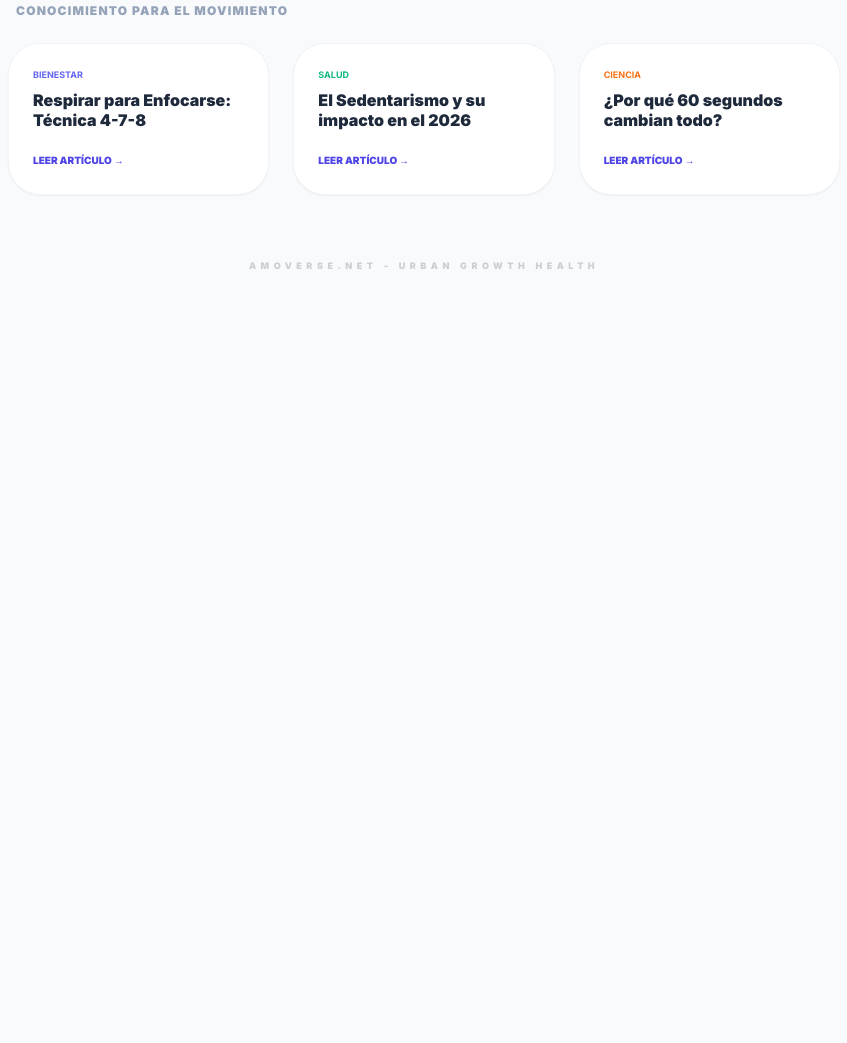
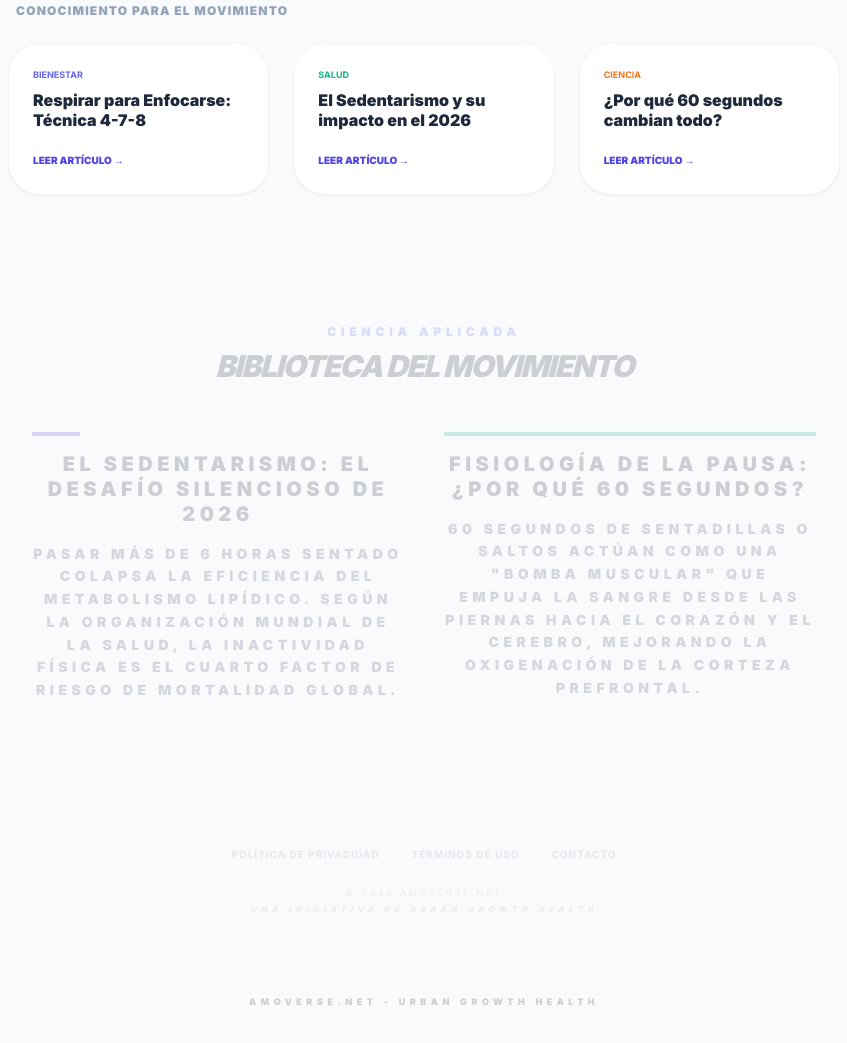
Before and after one commit to juanelcatl-web/a-moverse, a plain HTML site: page index.html in a window 1280 px wide. Shown: the part 1043-2086 px from the top of the page, without its empty margins (216-1063 px from the left). Before the commit the page ends 1427 px from the top, so only its background shows below. Drawn offline with nearby package versions, Linux system fonts and the light colour scheme.

Commit message:
Update index.html

```diff
--- a/index.html
+++ b/index.html
@@ -122,6 +122,44 @@
         </section>
 
         <footer class="text-center pb-20 opacity-20 text-[9px] font-black uppercase tracking-[0.5em]">
+          <section id="biblioteca" class="max-w-4xl mx-auto p-6 space-y-12 border-t border-slate-100 pt-16">
+        <div class="text-center space-y-2">
+            <h2 class="text-xs font-black uppercase tracking-[0.4em] text-indigo-500">Ciencia Aplicada</h2>
+            <p class="text-3xl font-black italic uppercase tracking-tighter">Biblioteca del Movimiento</p>
+        </div>
+
+        <div class="grid grid-cols-1 md:grid-cols-2 gap-10">
+            <article class="space-y-4">
+                <div class="h-1 bg-indigo-600 w-12"></div>
+                <h3 class="text-xl font-black uppercase leading-tight">El Sedentarismo: El Desafío Silencioso de 2026</h3>
+                <p class="text-sm text-slate-600 leading-relaxed">
+                    Pasar más de 6 horas sentado colapsa la eficiencia del metabolismo lipídico. Según la <strong>Organización Mundial de la Salud</strong>, la inactividad física es el cuarto factor de riesgo de mortalidad global.
+                </p>
+            </article>
+
+            <article class="space-y-4">
+                <div class="h-1 bg-emerald-500 w-12/12"></div>
+                <h3 class="text-xl font-black uppercase leading-tight">Fisiología de la Pausa: ¿Por qué 60 segundos?</h3>
+                <p class="text-sm text-slate-600 leading-relaxed">
+                    60 segundos de sentadillas o saltos actúan como una "bomba muscular" que empuja la sangre desde las piernas hacia el corazón y el cerebro, mejorando la oxigenación de la corteza prefrontal.
+                </p>
+
+            </article>
+        </div>
+    </section>
+
+    <footer class="border-t border-slate-200 mt-20 pt-10 pb-20 text-center space-y-6">
+        <div class="flex justify-center gap-8 text-slate-400 text-[10px] font-bold uppercase tracking-widest">
+            <a href="/privacidad.html" class="hover:text-indigo-600 transition-colors">Política de Privacidad</a>
+            <a href="/terminos.html" class="hover:text-indigo-600 transition-colors">Términos de Uso</a>
+            <a href="mailto:hola@amoverse.net" class="hover:text-indigo-600 transition-colors">Contacto</a>
+        </div>
+
+        <div class="opacity-30">
+            <p class="text-[9px] font-medium uppercase tracking-[0.3em]">&copy; 2026 AMOVERSE.NET</p>
+            <p class="text-[8px] mt-1 italic">Una iniciativa de Urban Growth Health</p>
+        </div>
+    </footer>
             AMOVERSE.NET - URBAN GROWTH HEALTH
         </footer>
 
```
